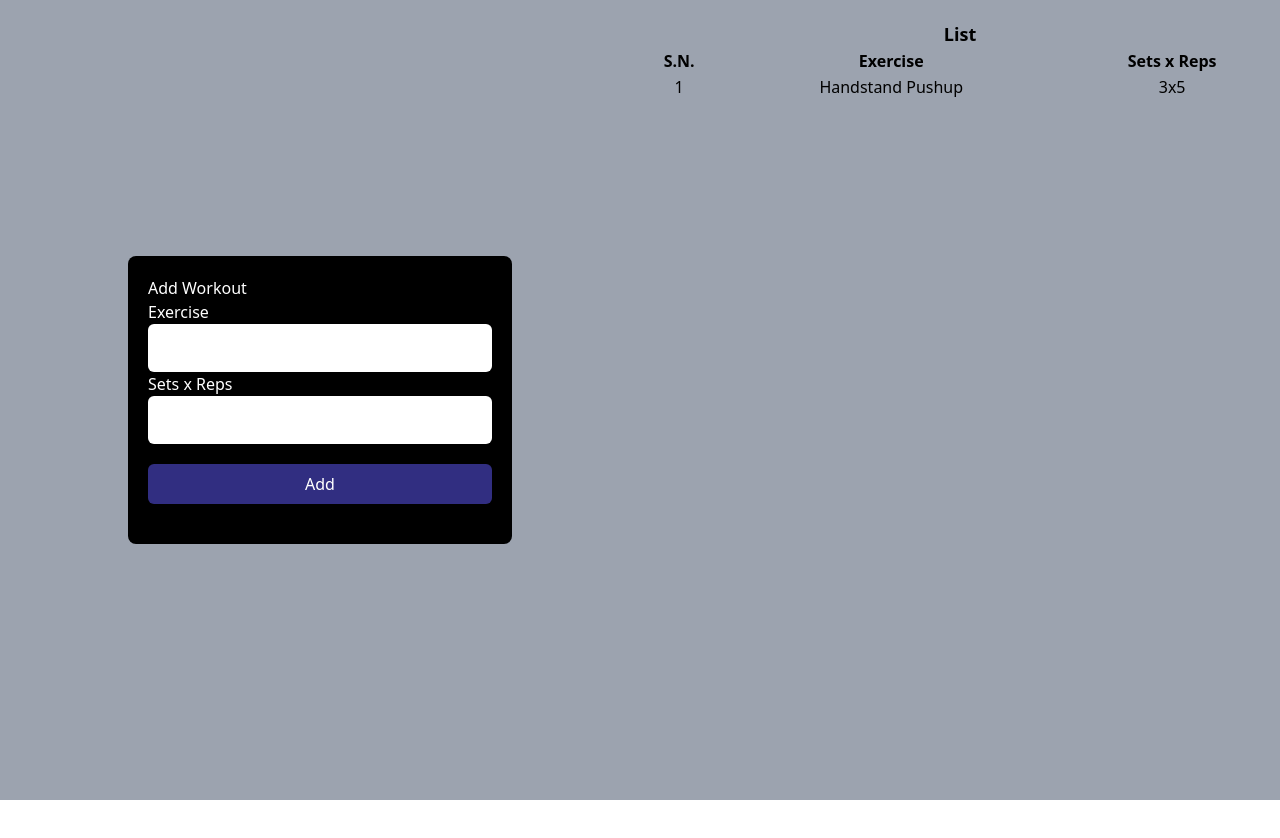
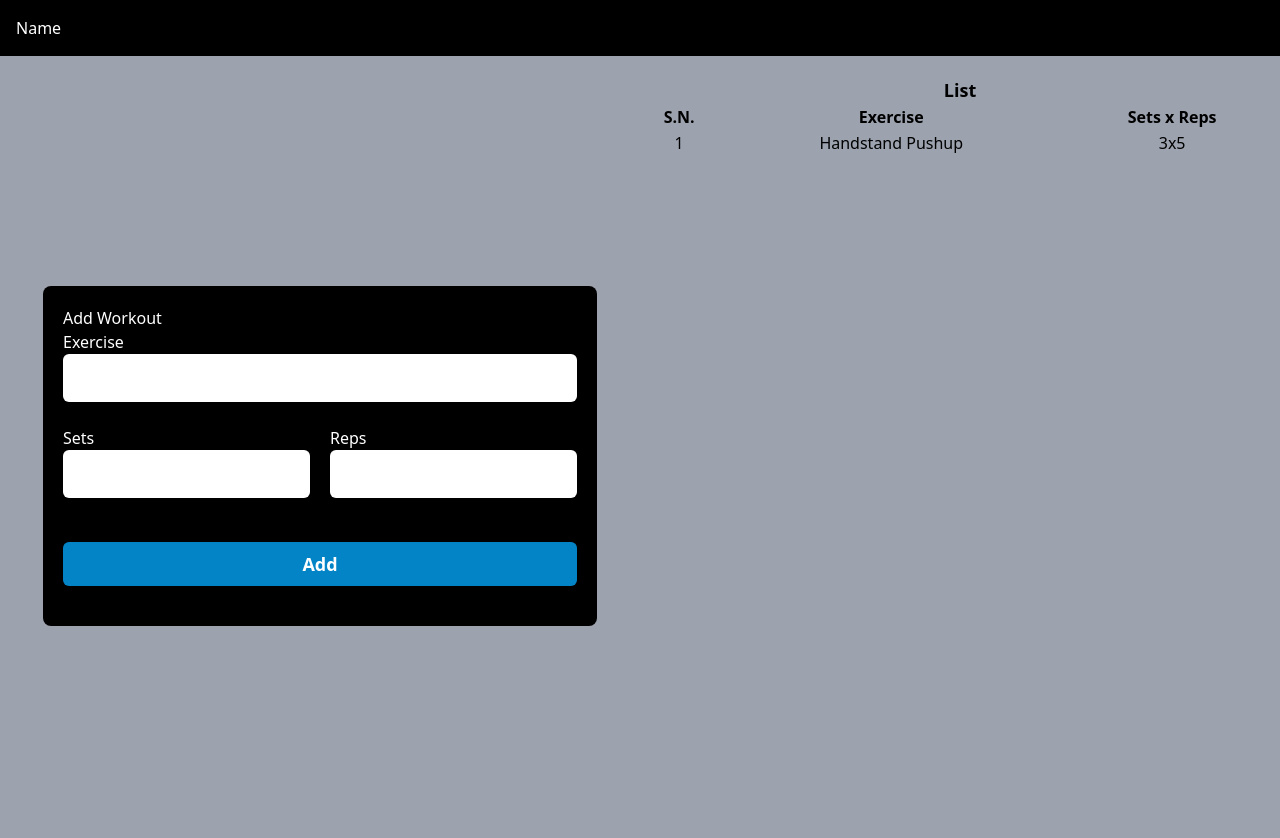
Before and after one commit to Dlight-999/praticeMERN, a React (Create React App) app in the folder frontend/: page / in a window 1280 px wide. Shown: the top 838 px of the page. Before the commit the page ends 800 px from the top, so only its background shows below. Built offline with nearby package versions, Linux system fonts and the light colour scheme.

Commit message:
fixed the form

```diff
--- /dev/null
+++ b/frontend/src/components/Navbar.tsx
@@ -0,0 +1,13 @@
+import React from 'react'
+
+function Navbar() {
+  return (
+   <>
+    <div className='flex justify-between items-center p-4 bg-black text-white'>
+        Name
+    </div>
+   </>
+  )
+}
+
+export default Navbar
--- a/frontend/src/pages/Home.tsx
+++ b/frontend/src/pages/Home.tsx
@@ -1,37 +1,33 @@
 import React, { ChangeEvent, useState } from 'react'
-interface Workout{
-    exercise: string;
-    setsReps: string;
-}
+import Navbar from '../components/Navbar';
+
 const Home: React.FC=()=>{
-    const[workout, setWorkout] = useState<Workout>({
-        exercise:'',
-        setsReps:'',
-    });
-
-        const handleInputChange =(e:ChangeEvent<HTMLInputElement>)=>{
-            const{name, value} = e.target;
-            setWorkout({...workout,[name]: value})
-
-        }
 
   return (
     <>
-        <div className="h-screen bg-gray-400">
+    <div className="flex flex-col w-full ">
+    <Navbar/>
+        <div className="h-screen w-full bg-gray-400">
             <div className="flex justify-evenly h-full">
                 <div className="form w-full flex flex-col justify-center items-center">
-                   <div className='bg-black rounded-lg text-white w-96 p-5'>
+                   <div className='bg-black rounded-lg text-white w-auto p-5'>
                     Add Workout
                     <div className='flex flex-col'>
                         <div className='flex flex-col'>
                             <label htmlFor="">Exercise</label>
-                            <input type="text" name="" id="" className='rounded-md h-12 text-black p-2' onChange={handleInputChange} />
+                            <input type="text" name="" id="" className='rounded-md h-12 text-black p-2' />
                         </div>
-                        <div className='flex flex-col'>
-                            <label htmlFor="">Sets x Reps</label>
-                            <input type="text" name="" id="" className='rounded-md h-12 text-black p-2' onChange={handleInputChange}/>
+                        <div className='flex my-6 justify-between gap-5'>
+                           <div className='flex flex-col'>
+                           <label htmlFor="">Sets</label>
+                            <input type="text" name="" id="" className='rounded-md h-12 text-black p-2'/>
+                           </div>
+                           <div className='flex flex-col'>
+                           <label htmlFor="">Reps</label>
+                            <input type="text" name="" id="" className='rounded-md h-12 text-black p-2'/>
+                           </div>
                         </div>
-                        <button className='my-5 bg-indigo-900 rounded-md p-2' type="submit">Add</button>
+                        <button className='my-5 bg-sky-600 rounded-md p-2 hover:bg-indigo-800 text-lg font-bold' type="submit">Add</button>
 
                     </div>
                 </div>
@@ -57,6 +53,7 @@ const Home: React.FC=()=>{
                 </div>
             </div>
         </div>
+        </div>
     </>
   )
 }
```
